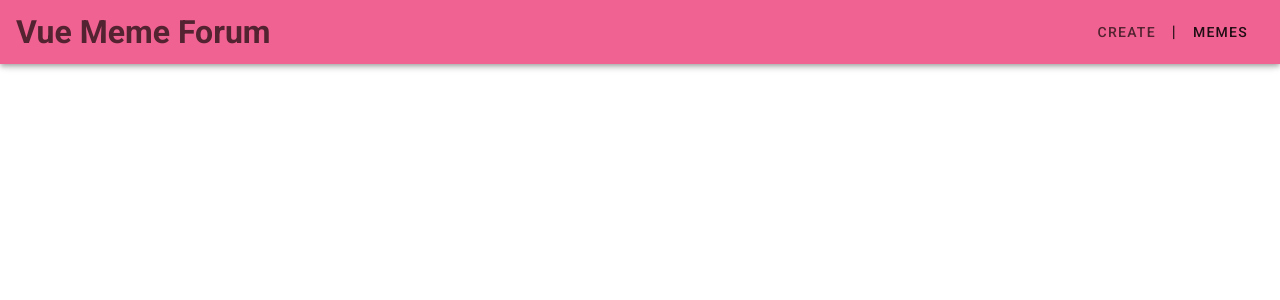
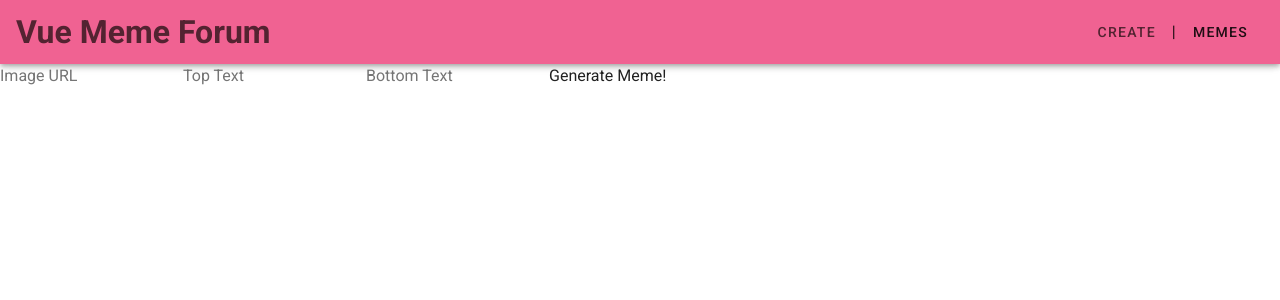
Before and after one commit to gwynnemeeks/dank-memes, a Vue app: page /create in a window 1280 px wide. Shown: the top 300 px of the page. Built offline with nearby package versions, Linux system fonts and the light colour scheme.

Commit message:
wip add button to form

```diff
--- a/src/views/Create.vue
+++ b/src/views/Create.vue
@@ -1,9 +1,10 @@
 <template>
   <div>
-    <form>
-      <input type="text" v-model="imageURL" />
-      <input type="text" v-model="topText" />
-      <input type="text" v-model="bottomText" />
+    <form @submit.prevent="generateMeme">
+      <input placeholder="Image URL" type="text" v-model="imageURL" />
+      <input placeholder="Top Text" type="text" v-model="topText" />
+      <input placeholder="Bottom Text" type="text" v-model="bottomText" />
+      <button type="submit">Generate Meme!</button>
     </form>
   </div>
 </template>
@@ -17,6 +18,11 @@
       bottomText: "",
     };
   },
+  methods: {
+    generateMeme() {
+      console.log("building a meme....");
+    },
+  },
 };
 </script>
 
```
